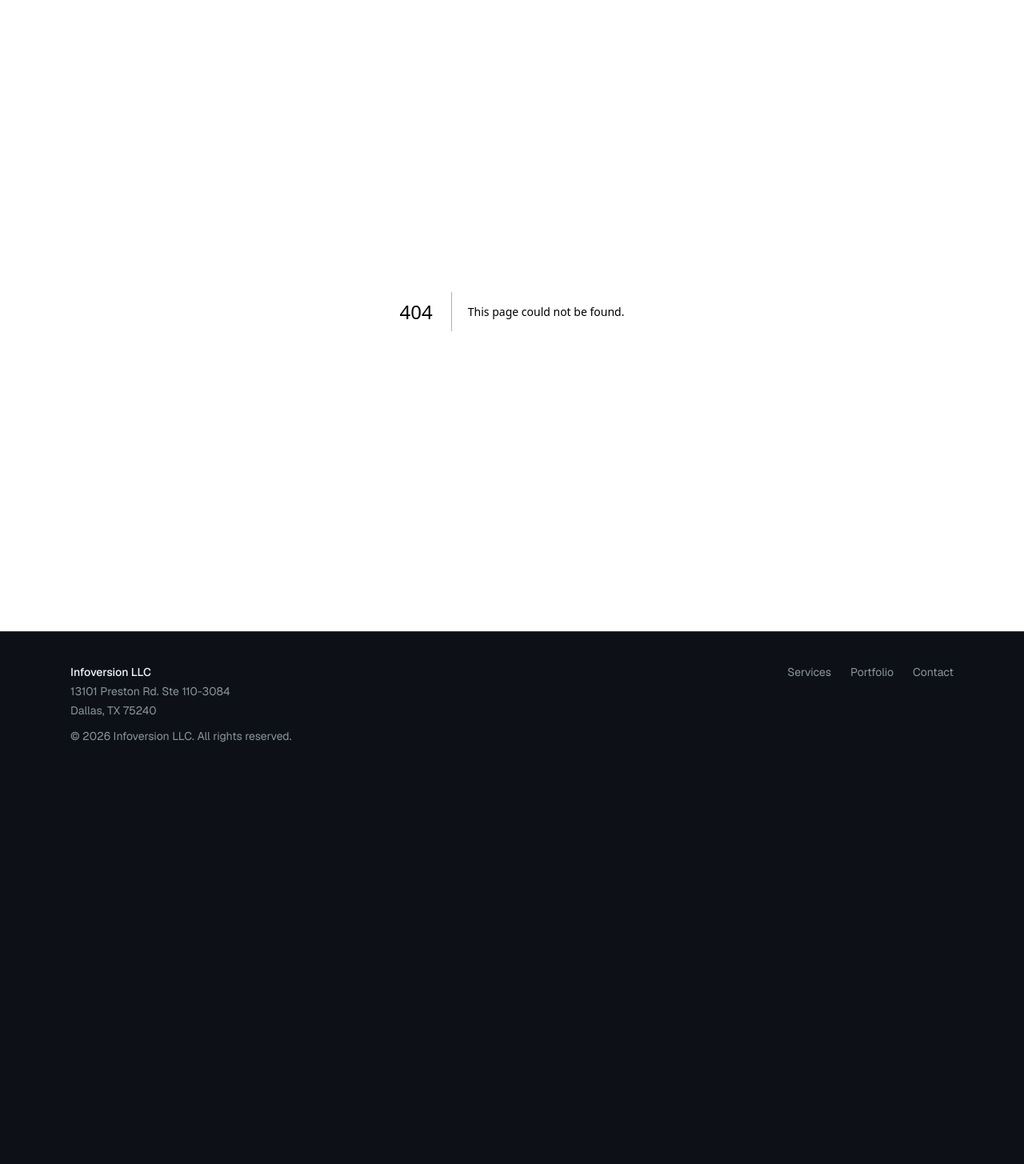
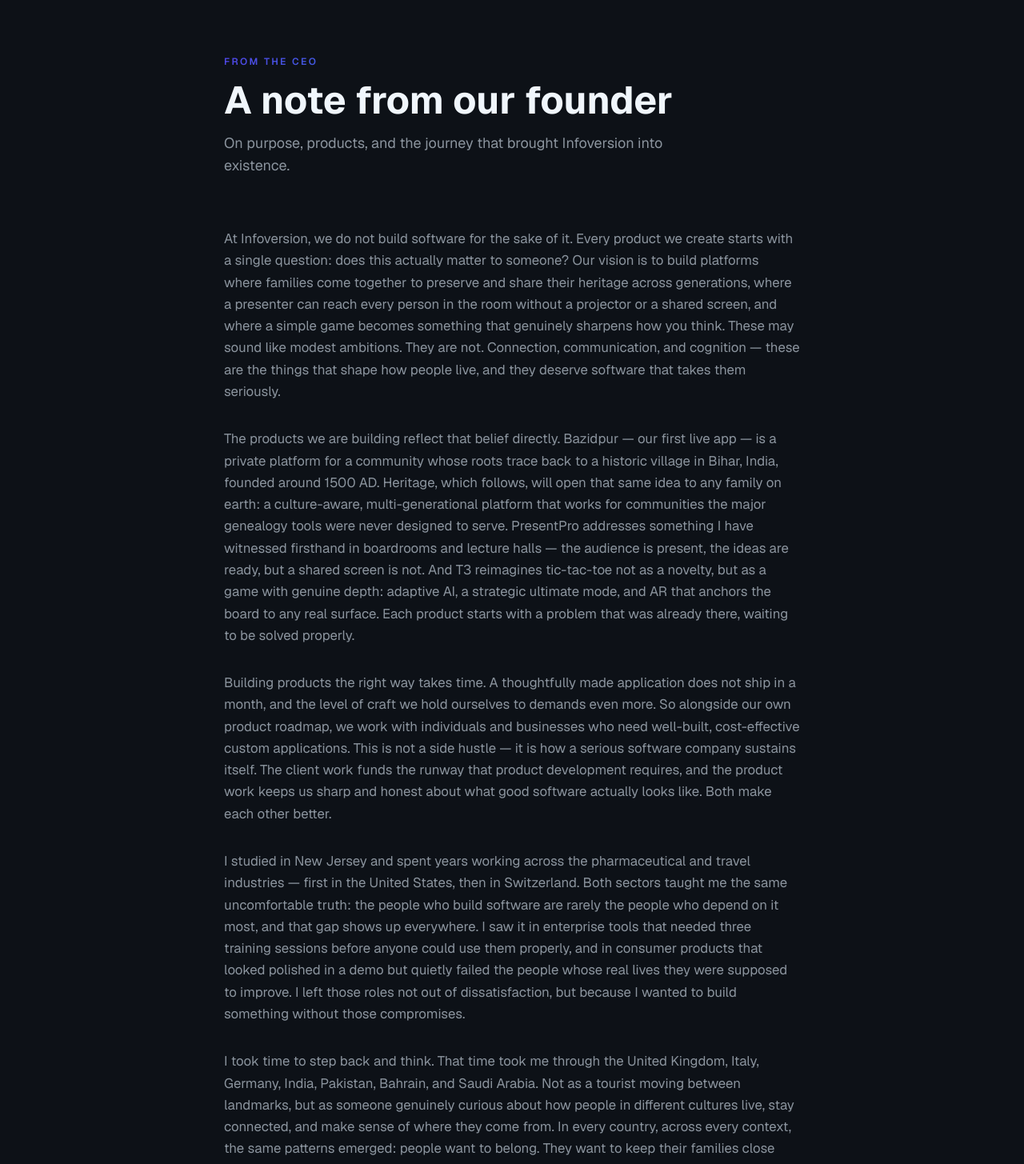
Before and after one commit to Infoversion/InfoversionWebsite, a Next.js app: page /from-the-ceo in a window 1280 px wide. Before the commit this address had no page. Shown: the part 76-1531 px from the top of the page at 80% size. Before the commit the page ends 1046 px from the top, so only its background shows below. Built offline with nearby package versions, Linux system fonts and the light colour scheme.

Commit message:
feat: add From the CEO page with founder note and nav/about links

```diff
--- a/app/about/page.tsx
+++ b/app/about/page.tsx
@@ -1,5 +1,6 @@
 import type { Metadata } from 'next'
-import { Award, Focus, TrendingUp, Building2, Smartphone, Globe } from 'lucide-react'
+import Link from 'next/link'
+import { Award, Focus, TrendingUp, Building2, Smartphone, Globe, ArrowRight } from 'lucide-react'
 
 export const metadata: Metadata = {
   title: 'About',
@@ -76,7 +77,7 @@
       </section>
 
       {/* Company facts */}
-      <section>
+      <section className="mb-16">
         <h2 className="text-2xl font-bold text-text-primary mb-6">The company</h2>
         <div className="grid grid-cols-1 sm:grid-cols-3 gap-4">
           {facts.map((fact) => {
@@ -95,6 +96,25 @@
           })}
         </div>
       </section>
+
+      {/* CEO link */}
+      <section>
+        <Link
+          href="/from-the-ceo"
+          className="flex items-center justify-between bg-surface border border-border rounded-xl p-6 group hover:border-accent-start/40 transition-colors"
+        >
+          <div>
+            <p className="text-xs font-semibold tracking-[0.2em] uppercase gradient-text mb-1">
+              From the CEO
+            </p>
+            <p className="text-text-primary font-semibold">A note from our founder</p>
+            <p className="text-text-secondary text-sm mt-1">
+              On purpose, products, and the journey behind Infoversion.
+            </p>
+          </div>
+          <ArrowRight className="w-5 h-5 text-text-secondary group-hover:text-text-primary transition-colors flex-shrink-0 ml-4" />
+        </Link>
+      </section>
     </div>
   )
 }
--- /dev/null
+++ b/app/from-the-ceo/page.tsx
@@ -0,0 +1,97 @@
+import type { Metadata } from 'next'
+import { Quote } from 'lucide-react'
+
+export const metadata: Metadata = {
+  title: 'From the CEO',
+  description: 'A note from Ozma A., CEO of Infoversion — on purpose, products, and the journey that shaped the company.',
+}
+
+export default function FromTheCEOPage() {
+  return (
+    <div className="max-w-3xl mx-auto px-6 py-20">
+      <p className="text-xs font-semibold tracking-[0.2em] uppercase gradient-text mb-4">
+        From the CEO
+      </p>
+      <h1 className="text-5xl font-bold text-text-primary mb-4">A note from our founder</h1>
+      <p className="text-text-secondary text-lg mb-16 max-w-xl">
+        On purpose, products, and the journey that brought Infoversion into existence.
+      </p>
+
+      <div className="space-y-8 text-text-secondary leading-relaxed text-[1.05rem]">
+        <p>
+          At Infoversion, we do not build software for the sake of it. Every product we create
+          starts with a single question: does this actually matter to someone? Our vision is to
+          build platforms where families come together to preserve and share their heritage across
+          generations, where a presenter can reach every person in the room without a projector or a
+          shared screen, and where a simple game becomes something that genuinely sharpens how you
+          think. These may sound like modest ambitions. They are not. Connection, communication, and
+          cognition — these are the things that shape how people live, and they deserve software
+          that takes them seriously.
+        </p>
+
+        <p>
+          The products we are building reflect that belief directly. Bazidpur — our first live
+          app — is a private platform for a community whose roots trace back to a historic village
+          in Bihar, India, founded around 1500 AD. Heritage, which follows, will open that same
+          idea to any family on earth: a culture-aware, multi-generational platform that works for
+          communities the major genealogy tools were never designed to serve. PresentPro addresses
+          something I have witnessed firsthand in boardrooms and lecture halls — the audience is
+          present, the ideas are ready, but a shared screen is not. And T3 reimagines tic-tac-toe
+          not as a novelty, but as a game with genuine depth: adaptive AI, a strategic ultimate
+          mode, and AR that anchors the board to any real surface. Each product starts with a
+          problem that was already there, waiting to be solved properly.
+        </p>
+
+        <p>
+          Building products the right way takes time. A thoughtfully made application does not ship
+          in a month, and the level of craft we hold ourselves to demands even more. So alongside
+          our own product roadmap, we work with individuals and businesses who need well-built,
+          cost-effective custom applications. This is not a side hustle — it is how a serious
+          software company sustains itself. The client work funds the runway that product development
+          requires, and the product work keeps us sharp and honest about what good software actually
+          looks like. Both make each other better.
+        </p>
+
+        <p>
+          I studied in New Jersey and spent years working across the pharmaceutical and travel
+          industries — first in the United States, then in Switzerland. Both sectors taught me
+          the same uncomfortable truth: the people who build software are rarely the people who
+          depend on it most, and that gap shows up everywhere. I saw it in enterprise tools that
+          needed three training sessions before anyone could use them properly, and in consumer
+          products that looked polished in a demo but quietly failed the people whose real lives
+          they were supposed to improve. I left those roles not out of dissatisfaction, but because
+          I wanted to build something without those compromises.
+        </p>
+
+        <p>
+          I took time to step back and think. That time took me through the United Kingdom, Italy,
+          Germany, India, Pakistan, Bahrain, and Saudi Arabia. Not as a tourist moving between
+          landmarks, but as someone genuinely curious about how people in different cultures live,
+          stay connected, and make sense of where they come from. In every country, across every
+          context, the same patterns emerged: people want to belong. They want to keep their
+          families close across distances. They want to be heard in rooms where the technology
+          should help and instead gets in the way. The problems are almost always human — the tools
+          just need to catch up.
+        </p>
+
+        <p>
+          That is what I came back with — not a business plan, but a conviction. The most valuable
+          software earns its place in people&apos;s lives because it solves something real, not because
+          it captured a trend at the right moment. Infoversion exists to build exactly that. I hope
+          what you see here reflects it. And if there is something you need built — something that
+          matters to you or your users — I would genuinely like to hear about it.
+        </p>
+      </div>
+
+      <div className="mt-16 flex items-center gap-4">
+        <div className="gradient-bg w-10 h-10 rounded-full flex items-center justify-center flex-shrink-0">
+          <Quote className="w-5 h-5 text-white" />
+        </div>
+        <div>
+          <p className="text-text-primary font-semibold">Ozma A.</p>
+          <p className="text-text-secondary text-sm">Chief Executive Officer, Infoversion LLC</p>
+        </div>
+      </div>
+    </div>
+  )
+}
--- a/components/nav.tsx
+++ b/components/nav.tsx
@@ -6,6 +6,7 @@
   { label: 'Portfolio', href: '/portfolio' },
   { label: 'Tech Stack', href: '/tech-stack' },
   { label: 'About', href: '/about' },
+  { label: 'From the CEO', href: '/from-the-ceo' },
 ]
 
 export function Nav() {
```
